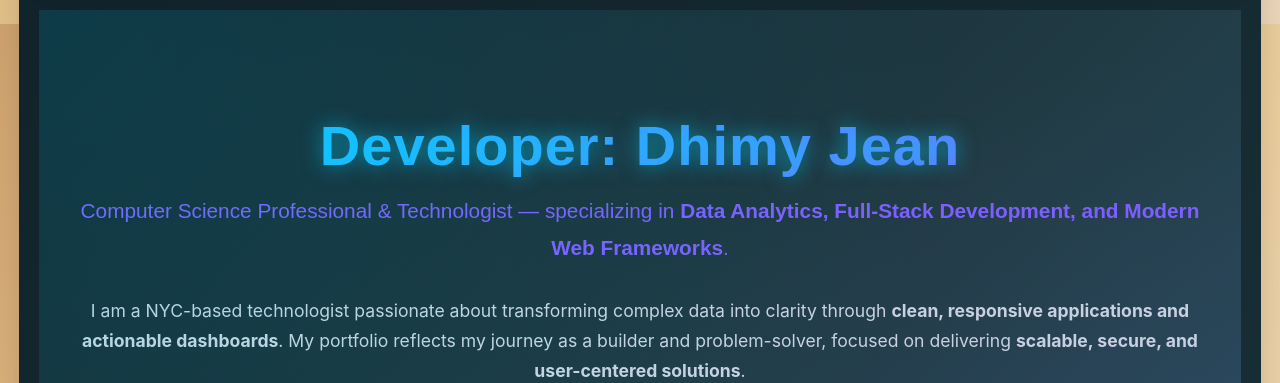
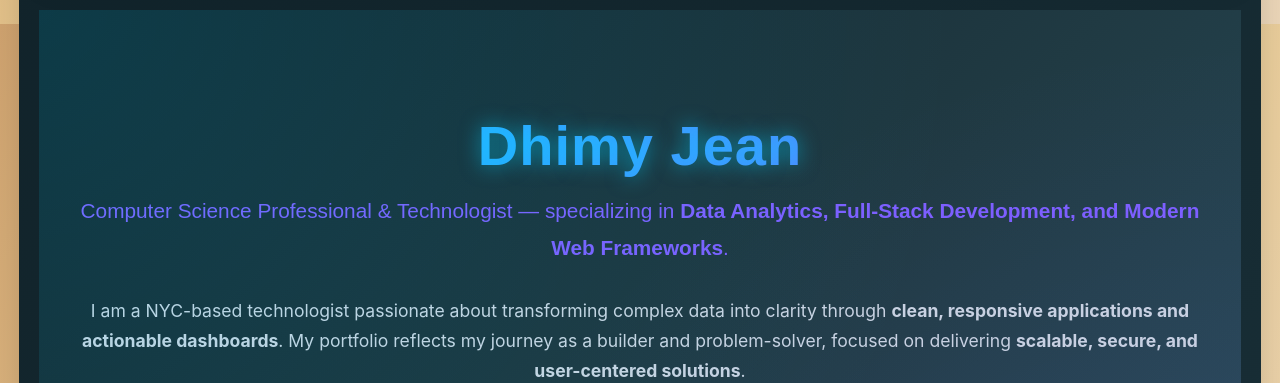
Before and after one commit to dhimsoft/dhimsoft-portfolio-static, a plain HTML site: page index.html in a window 1280 px wide. Shown: the part 776-1159 px from the top of the page. Drawn offline with Linux system fonts and the light colour scheme.

Commit message:
update: full portfolio site with latest changes

```diff
--- a/index.html
+++ b/index.html
@@ -44,7 +44,7 @@
     <section class="hero">
       <div class="overlay"></div>
 
-      <h1 class="name">Developer: Dhimy Jean</h1>
+      <h1 class="name">Dhimy Jean</h1>
       <p class="tagline">
         Computer Science Professional & Technologist — specializing in
         <strong>Data Analytics, Full-Stack Development, and Modern Web Frameworks</strong>.
```
Also changed, not shown: public/Screenshot 2025-09-29 at 3.48.52 PM.png (deleted), public/Screenshot 2025-09-29 at 3.49.22 PM.png (deleted), public/Screenshot 2025-09-29 at 3.49.36 PM.png (deleted), public/Screenshot 2025-09-29 at 3.49.42 PM.png (deleted), public/Screenshot 2025-09-29 at 3.49.50 PM.png (deleted), public/Screenshot 2025-09-29 at 3.50.04 PM.png (deleted), public/Screenshot 2025-09-29 at 3.50.17 PM.png (deleted), public/Screenshot 2025-09-29 at 3.50.25 PM.png (deleted), public/image/Screenshot 2025-09-28 at 9.37.27 PM.png (renamed from public/Screenshot 2025-09-28 at 9.37.27 PM.png), public/image/Screenshot 2025-09-28 at 9.58.36 AM.png (renamed from public/Screenshot 2025-09-28 at 9.58.36 AM.png), public/image/Screenshot 2025-09-29 at 3.49.01 PM.png (renamed from public/Screenshot 2025-09-29 at 3.49.01 PM.png), public/image/Screenshot 2025-09-29 at 3.49.07 PM.png (renamed from public/Screenshot 2025-09-29 at 3.49.07 PM.png), public/image/Screenshot 2025-09-29 at 3.49.13 PM.png (renamed from public/Screenshot 2025-09-29 at 3.49.13 PM.png), 10 other files.
